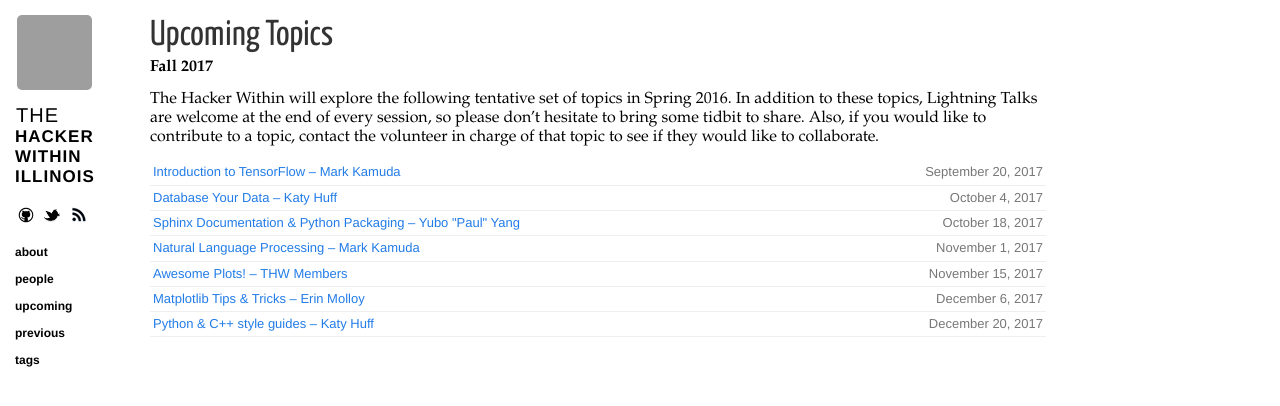
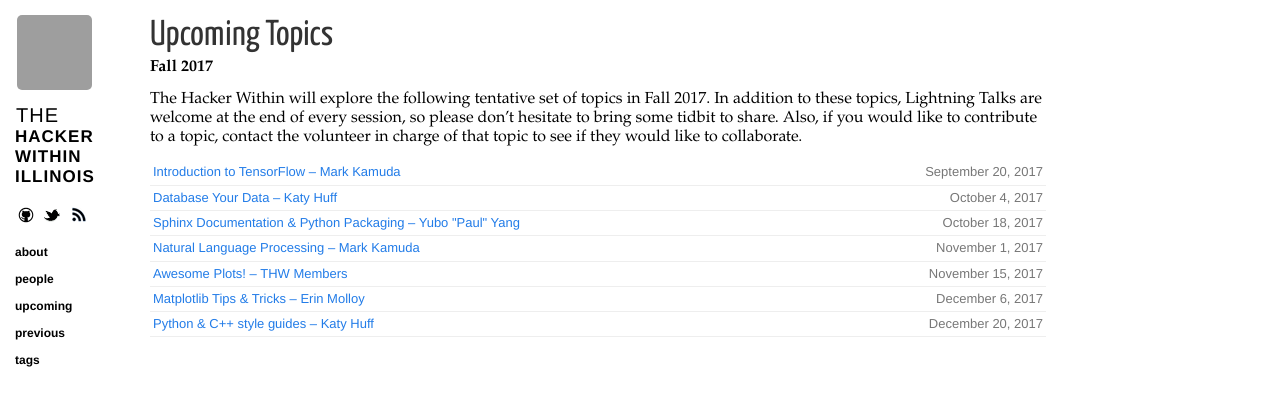
Before and after one commit to thehackerwithin/illinois, a Jekyll site: the page built from upcoming.md, in a window 1280 px wide, cut to the strip 0-406 px from the top of the page. Built offline with Jekyll 4.4.1, drawn with Linux system fonts in a browser that asks for light colours; nearby versions of some CDN libraries; grey boxes are pictures that could not be loaded.

Commit message:
Update upcoming.md

```diff
--- a/upcoming.md
+++ b/upcoming.md
@@ -11,7 +11,7 @@ Upcoming Topics
 **Fall 2017**
 
 The Hacker Within will explore the following tentative set of topics in
-Spring 2016. In addition to these topics, Lightning Talks are welcome at the
+Fall 2017. In addition to these topics, Lightning Talks are welcome at the
 end of every session, so please don't hesitate to bring some tidbit to share.
 Also, if you would like to contribute to a topic, contact the volunteer in
 charge of that topic to see if they would like to collaborate.
```
